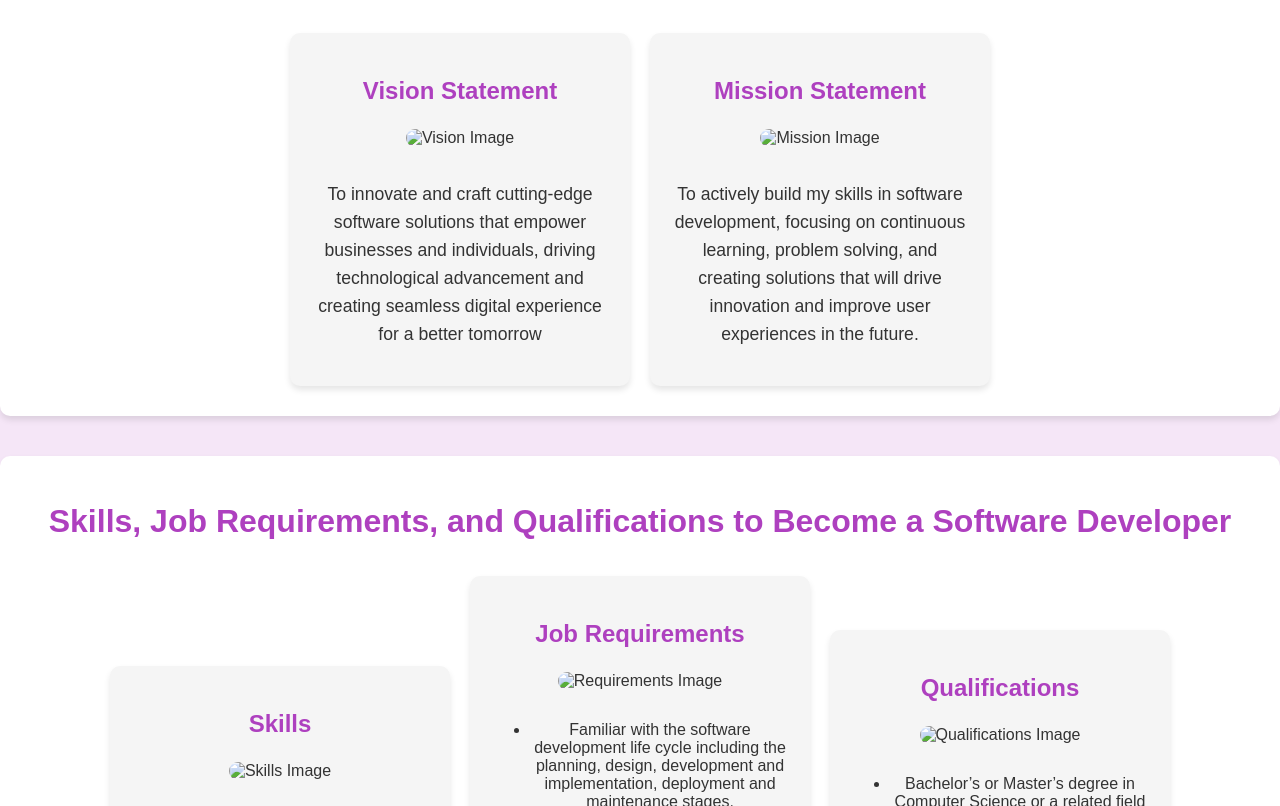
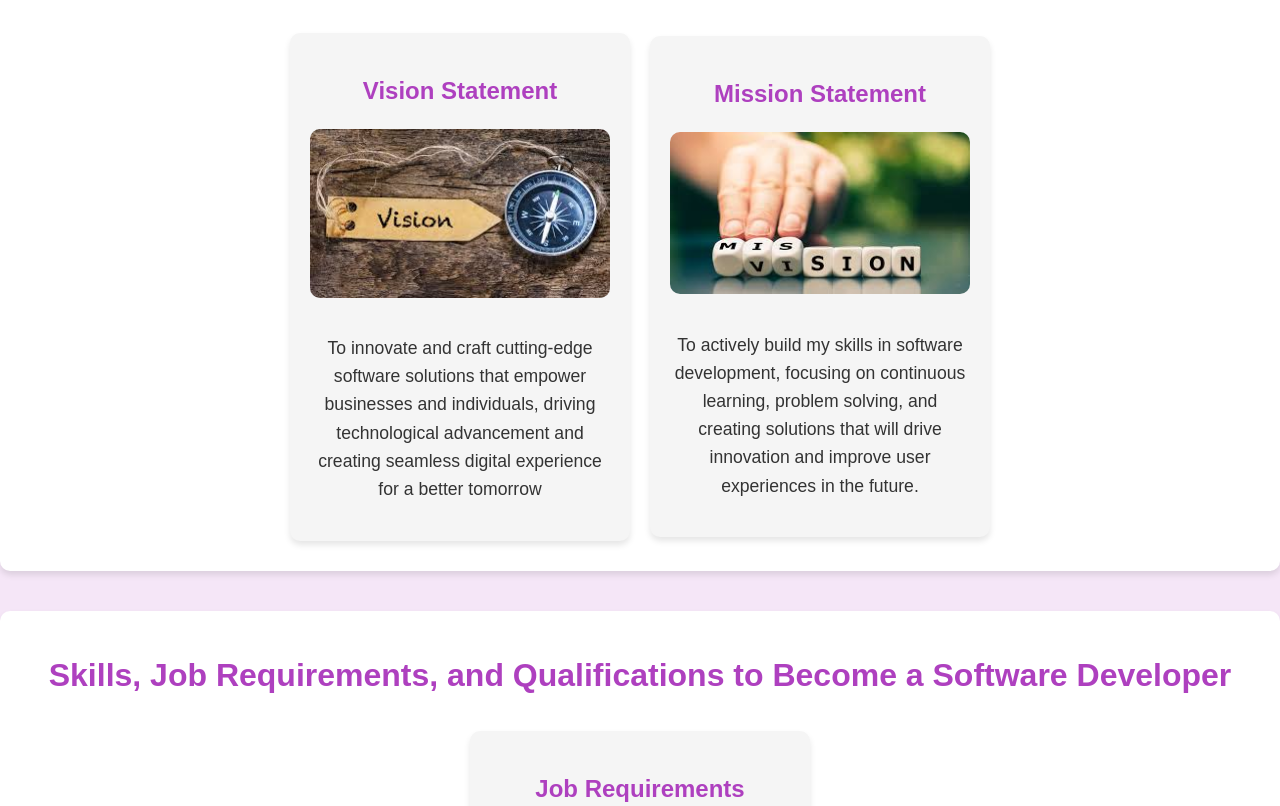
Before and after one commit to Jevana8/Porttfolio, a plain HTML site: page professional.html in a window 1280 px wide. Shown: the part 1889-2695 px from the top of the page. Drawn offline with Linux system fonts and the light colour scheme.

Commit message:
professional.html

```diff
--- a/professional.html
+++ b/professional.html
@@ -268,13 +268,13 @@
             <div class="image-section">
                 <div class="image-card">
                     <h3>Vision Statement</h3>
-                    <img src="../Assets/vision.jpeg" alt="Vision Image">
+                    <img src="vision.jpeg" alt="Vision Image">
                     <p>To innovate and craft cutting-edge software solutions that empower businesses and individuals, driving technological advancement
 					and creating seamless digital experience for a better tomorrow</p>
                 </div>
                 <div class="image-card">
                     <h3>Mission Statement</h3>
-                    <img src="../Assets/mission.jpeg" alt="Mission Image">
+                    <img src="mission.jpeg" alt="Mission Image">
                     <p>To actively build my skills in software development, focusing on continuous learning, problem solving,
 					and creating solutions that will drive innovation and improve user experiences in the future. </p>
                 </div>
@@ -287,7 +287,7 @@
             <div class="image-section">
                 <div class="image-card">
                     <h3>Skills</h3>
-                    <img src="../Assets/skills.jpg" alt="Skills Image">
+                    <img src="skills.jpg" alt="Skills Image">
                     <ul>
                         <li>Mathematical aptitude.</li>
                         <li>Problem-solving skills.</li>
@@ -301,7 +301,7 @@
                 </div>
                 <div class="image-card">
                     <h3>Job Requirements</h3>
-                    <img src="../Assets/requirements.jpg" alt="Requirements Image">
+                    <img src="requirements.jpg" alt="Requirements Image">
                     <ul>
                         <li>Familiar with the software development life cycle including the planning, design, development and implementation, deployment and maintenance stages.</li>
                         <li>Require an in-depth knowledge of different programming languages, frameworks and tools.</li>
@@ -313,7 +313,7 @@
                 </div>
                 <div class="image-card">
                     <h3>Qualifications</h3>
-                    <img src="../Assets/qualifications.jpg" alt="Qualifications Image">
+                    <img src="qualifications.jpg" alt="Qualifications Image">
                     <ul>
                         <li>Bachelor’s or Master’s degree in Computer Science or a related field</li>
                         <li>3+ years of experience in mobile application and game development</li>
```
